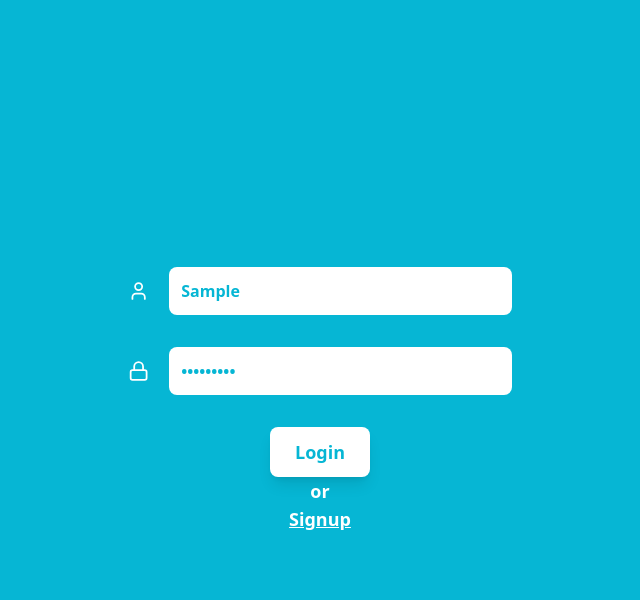
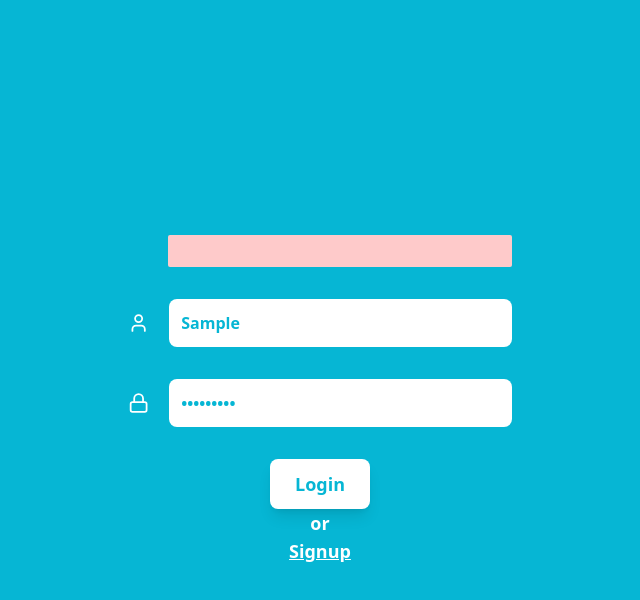
Before and after one commit to tanchohang/keepup-client, a React (Vite) app: page /login in a window 1280 px wide. Both pictures are taken after typing "Sample", "Sample123" into the empty fields and a click on the button "Login". Shown: the top 600 px of the page, without its empty margins (320-960 px from the left). Built offline with nearby package versions, Linux system fonts and the light colour scheme; no server answers.

Commit message:
feat: display server sent login errors

```diff
--- a/src/pages/login.tsx
+++ b/src/pages/login.tsx
@@ -4,6 +4,8 @@ import { FieldValues, useForm } from 'react-hook-form';
 import { Link, useLocation, useNavigate } from 'react-router-dom';
 import { login } from '../services/auth.service';
 import useAuth, { AuthUser as UserType } from '../context/auth.context';
+import { useState } from 'react';
+import axios from 'axios';
 
 const Login = () => {
   const {
@@ -14,12 +16,12 @@ const Login = () => {
   const { setAuth } = useAuth();
   const navigate = useNavigate();
   const location = useLocation();
+  const [loginErrors, setLoginErrors] = useState<string[]>([]);
 
   async function submitHandler(data: FieldValues): Promise<void> {
     const { username, password } = data;
+    try {
       const { data: resData } = await login(username, password);
-    console.log(resData);
-
       if (resData) {
         console.log(resData);
         const user: UserType = {
@@ -38,15 +40,25 @@ const Login = () => {
           navigate(location.state?.from?.pathname || '/', { replace: true });
         }
       }
+    } catch (error) {
+      if (axios.isAxiosError(error)) {
+        Array.isArray(error.response?.data.message) ? setLoginErrors(error.response?.data.message) : setLoginErrors([error.response?.data.message]);
+      }
+    }
   }
 
   return (
     <div className="flex justify-center items-center min-h-screen bg-cyan-500 text-base md:text-lg font-normal md:font-semibold">
       <form className="flex flex-col gap-8 w-[80%] md:w-[30%]" onSubmit={handleSubmit(submitHandler)}>
-        {Object.keys(errors).length > 0 && (
+        {(Object.keys(errors).length > 0 || loginErrors.length > 0) && (
           <div className="bg-red-200 text-red-600 p-4 ml-10 rounded-sm text-xs">
             <p>{errors.username && <span>Username is required</span>}</p>
             <p>{errors.password && <span>Password is required</span>}</p>
+            {loginErrors.map((e) => (
+              <p key={e}>
+                <span>{e}</span>
+              </p>
+            ))}
           </div>
         )}
         <label className="flex gap-5  items-center ">
```
Lines whose indentation alone changed are shown as unchanged.
